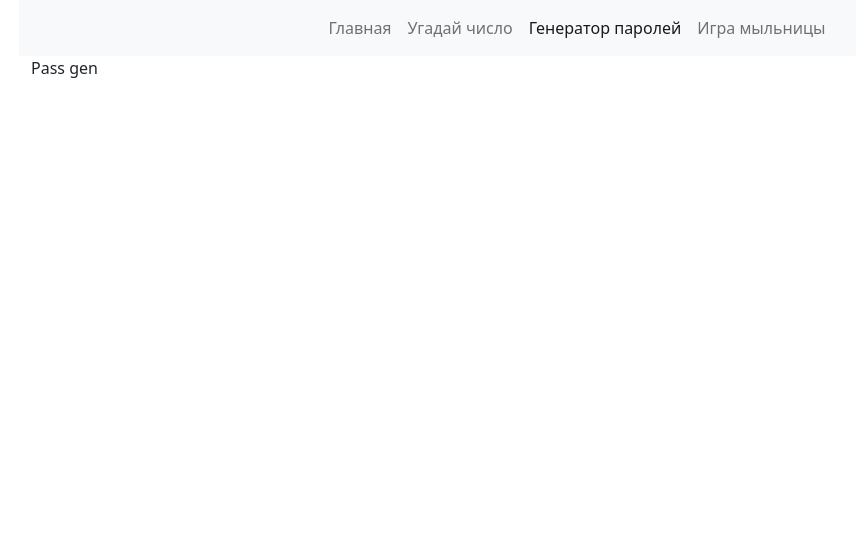
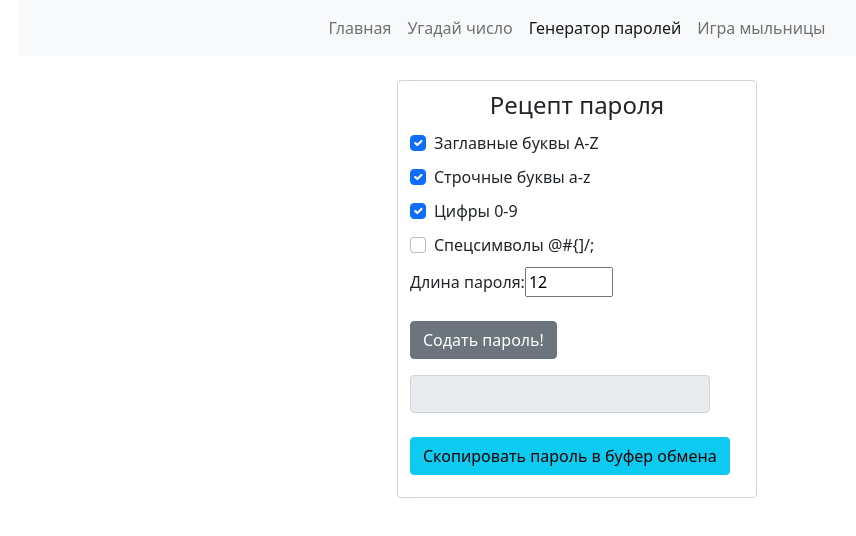
Before and after one commit to 1xtr/site-on-react, a React (Create React App) app: page /password-generator in a window 1280 px wide. Shown: the top 536 px of the page, without its empty margins (63-919 px from the left). Built offline with nearby package versions, Linux system fonts and the light colour scheme.

Commit message:
Password generator

```diff
--- /dev/null
+++ b/src/components/Tools.js
@@ -0,0 +1,20 @@
+export function copyToClipboard(obj) {
+    navigator.clipboard
+        .writeText(obj)
+        .then(() => {
+            console.log("Pass in buffer")
+        })
+        .catch((err) => {
+            console.log("Something went wrong", err)
+        })
+}
+export function getRandomNumber(max = 99) {
+    let result = Math.round(Math.random() * max)
+    if (isNaN(result)) {
+        this.getRandomNumber(max)
+    }
+    return result
+}
+export function getRandomNumberFromRange(min = 1, max = 99) {
+    return Math.floor(Math.random() * (max - min + 1)) + min
+}
--- a/src/pages/Guess.js
+++ b/src/pages/Guess.js
@@ -1,8 +1,8 @@
 import React, {useState} from 'react'
+import {getRandomNumberFromRange} from '../components/Tools'
 
 const Guess = () => {
-    const getRandomNumber = (min, max) => Math.floor(Math.random() * (max - min + 1) + min)
-    const [guess, setGuess] = useState(getRandomNumber(1,100))
+    const [guess, setGuess] = useState(getRandomNumberFromRange(1,100))
     const [gameFinish, setGameFinish] = useState(false)
     const [tryCount, setTryCount] = useState(0)
     const messages = {
@@ -39,7 +39,7 @@ const Guess = () => {
         setPrompt2(messages.blank)
         setGameFinish(false)
         setTryCount(0)
-        setGuess(getRandomNumber(1,100))
+        setGuess(getRandomNumberFromRange(1,100))
     }
 
 
--- a/src/pages/PasswordGenerator.js
+++ b/src/pages/PasswordGenerator.js
@@ -1,10 +1,121 @@
-import React from 'react'
+import React, {useState} from 'react'
+import {copyToClipboard, getRandomNumber} from '../components/Tools'
 
 const PasswordGenerator = () => {
+    const [passLen, setPassLen] = useState(12)
+    const [password, setPassword] = useState('')
+
+    const createPassword = (event) => {
+        let str, newPassword = ''
+        event.preventDefault()
+        const fields = event.target.form
+        Object.keys(fields).forEach(key => {
+            if (fields[key].type === 'checkbox' && fields[key].checked) {
+                str += (fields[key].value)
+            }
+        })
+        const shuffled = str.split('').sort(function () {
+            return 0.5 - Math.random()
+        }).join('')
+        for (let i = 0; i < passLen; i++) {
+            const randomSymbol = shuffled[getRandomNumber(shuffled.length)]
+            newPassword += randomSymbol
+        }
+        setPassword(newPassword)
+        // console.log('password', password)
+    }
     return (
-        <div className="container">
-            Pass gen
-        </div>
+        <form className="form-control text-start mt-4 mx-auto" style={{width: 360}}>
+            <fieldset className="">
+                <legend className="text-center">Рецепт пароля</legend>
+                <p className="form-check">
+                    <label className="form-label">Заглавные буквы A-Z
+                        <input
+                            value={'ZYXWVUTSRQPONMLKJIHGFEDCBA'}
+                            name="LettersUp"
+                            className="form-check-input"
+                            type="checkbox"
+                            defaultChecked={true}
+                        />
+                    </label>
+
+                </p>
+                <p className="form-check">
+                    <label className="form-label">Строчные буквы a-z
+                        <input
+                            value={'zyxwvutsrqponmlkjihgfedcba'}
+                            name="LettersLow"
+                            className="form-check-input"
+                            type="checkbox"
+                            defaultChecked={true}
+                        />
+                    </label>
+
+                </p>
+                <p className="form-check">
+                    <label className="form-label">Цифры 0-9
+                        <input
+                            value={'0123456789'}
+                            name="Numbers"
+                            className="form-check-input"
+                            type="checkbox"
+                            defaultChecked={true}
+                        />
+                    </label>
+                </p>
+                <p className="form-check">
+                    <label className="form-label">Спецсимволы {'@#{]/;'}
+                        <input
+                            value={'!@#$%^&*()_+=-'}
+                            name="Symbols"
+                            className="form-check-input"
+                            type="checkbox"
+                        />
+                    </label>
+
+                </p>
+                <p>
+                    <label className="form-label">Длина пароля:
+                        <input
+                            defaultValue={passLen}
+                            maxLength={2}
+                            type="number"
+                            size="1"
+                            min="6"
+                            max="50"
+                            onChange={(event) => setPassLen(+event.target.value)}
+                        />
+                    </label>
+                </p>
+            </fieldset>
+
+            <p>
+                <input
+                    className="btn btn-secondary"
+                    type="submit"
+                    value="Содать пароль!"
+                    onClick={createPassword}
+                />
+            </p>
+            <p id="password">
+                <label className="form-label">
+                    <input className="form-control"
+                           value={password}
+                           type="text"
+                           readOnly={true}
+                           style={{width: 300}}
+                    />
+                </label>
+            </p>
+            <p id="copyButton">
+                <input
+                    className="btn btn-info"
+                    type="button"
+                    value="Скопировать пароль в буфер обмена"
+                    onClick={() => copyToClipboard(password)}
+                />
+            </p>
+        </form>
     )
 }
 
```
Also changed, not shown: public/index.html (+0 -9 lines).
